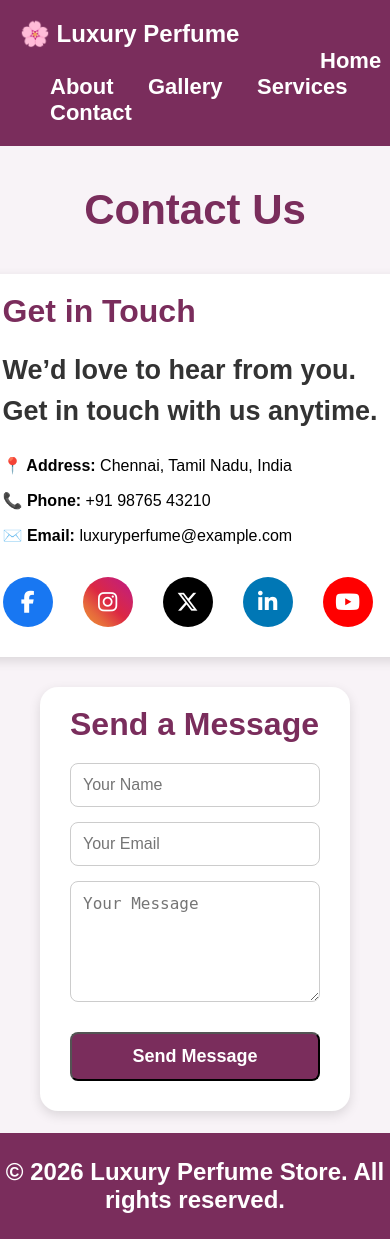
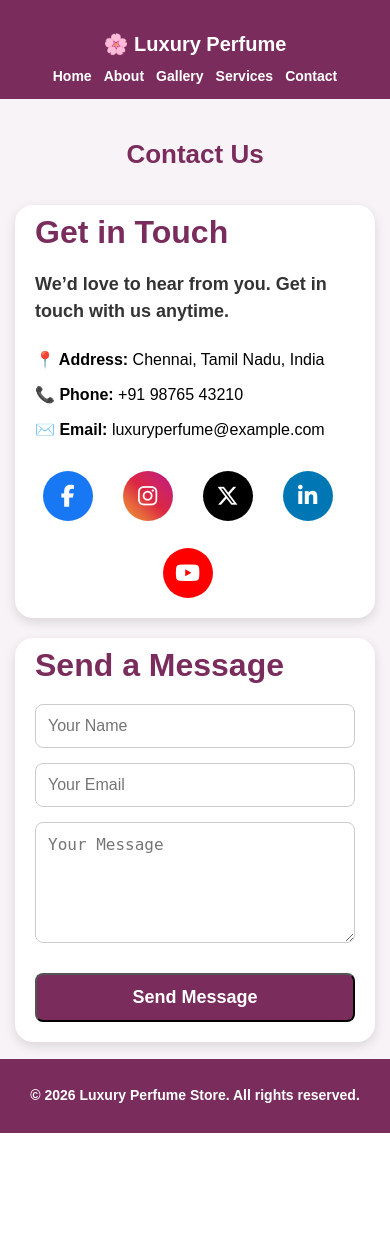
Before and after one commit to Dharshini-13-M/luxury-perfume-store-Django-, a Django app: page /contact/ in a window 390 px wide. After the commit the page ends 1133 px from the top, so only its background shows below. Run offline with Django 5.2, Linux system fonts and the light colour scheme.

Commit message:
Improve mobile responsive layout

```diff
--- a/static/css/style.css
+++ b/static/css/style.css
@@ -477,3 +477,203 @@ opacity: 0.35;
     transform: translateY(-5px) scale(1.08);
     box-shadow: 0 6px 15px rgba(0,0,0,0.25);
 }
+
+/* =========================
+   Mobile Responsive Design
+   ========================= */
+
+@media screen and (max-width: 768px){
+
+    /* Navbar */
+    nav{
+        text-align: center;
+        padding: 15px 10px;
+    }
+
+    nav h1{
+        display: block;
+        margin-bottom: 12px;
+        font-size: 24px;
+    }
+
+    .link_a{
+        display: flex;
+        flex-wrap: wrap;
+        justify-content: center;
+        gap: 12px;
+        margin-left: 0;
+    }
+
+    nav a{
+        font-size: 16px;
+        margin: 0;
+    }
+
+    /* Hero section */
+    .hero{
+        flex-direction: column;
+        align-items: center;
+        padding: 20px;
+        gap: 20px;
+        text-align: center;
+    }
+
+    .hero_content{
+        width: 100%;
+        max-width: 100%;
+        box-sizing: border-box;
+        margin-right: 0;
+        padding: 20px;
+    }
+
+    .hero img{
+        width: 100%;
+        max-width: 320px;
+        height: auto;
+        margin: 0 auto;
+    }
+
+    /* About video */
+    .video_banner{
+        height: 350px;
+        border-radius: 0;
+    }
+
+    .video_content h1{
+        font-size: 28px;
+    }
+
+    .video_content p{
+        font-size: 15px;
+        padding: 0 10px;
+    }
+
+    .about_text_section{
+        margin: 20px 15px;
+        padding: 20px;
+    }
+
+    /* Gallery */
+    .gallery_grid{
+        grid-template-columns: 1fr;
+        padding: 15px;
+    }
+
+    .gallery_header h1{
+        font-size: 30px;
+    }
+
+    .gallery_header p{
+        font-size: 15px;
+        padding: 0 10px;
+    }
+
+    .perfume_card{
+        padding: 15px;
+    }
+
+    .perfume_card img{
+        height: auto;
+    }
+
+    /* Services */
+    .services_grid{
+        grid-template-columns: 1fr;
+        padding: 15px;
+    }
+
+    .services_header h1{
+        font-size: 30px;
+    }
+
+    .services_header p{
+        font-size: 15px;
+        padding: 0 10px;
+    }
+
+    /* Contact */
+    .contact_container{
+        flex-direction: column;
+        align-items: stretch;
+        padding: 15px;
+        gap: 20px;
+    }
+
+    .contact_info,
+    .contact_form{
+        width: 100%;
+        max-width: 100%;
+        box-sizing: border-box;
+        padding: 20px;
+    }
+
+    .contact_info h5{
+        font-size: 18px;
+    }
+
+    .social_icons{
+        justify-content: center;
+        flex-wrap: wrap;
+    }
+
+    .contact_form input,
+    .contact_form textarea{
+        width: 100%;
+        box-sizing: border-box;
+    }
+
+    /* Buttons */
+    .btn,
+    .gallery_btn{
+        width: 100%;
+        text-align: center;
+        box-sizing: border-box;
+    }
+
+    /* Footer */
+    footer{
+        text-align: center;
+        padding: 15px 10px;
+    }
+
+    footer h2{
+        font-size: 14px;
+        line-height: 1.5;
+    }
+}
+
+/* Extra Small Devices */
+@media screen and (max-width: 480px){
+
+    nav h1{
+        font-size: 20px;
+    }
+
+    nav a{
+        font-size: 14px;
+    }
+
+    .hero_content h2{
+        font-size: 24px;
+    }
+
+    .hero_content p{
+        font-size: 15px;
+    }
+
+    .video_content h1{
+        font-size: 24px;
+    }
+
+    .gallery_header h1,
+    .services_header h1,
+    .contact_header h1{
+        font-size: 26px;
+    }
+
+    .gallery_header p,
+    .services_header p,
+    .contact_header p{
+        font-size: 14px;
+    }
+}
```
